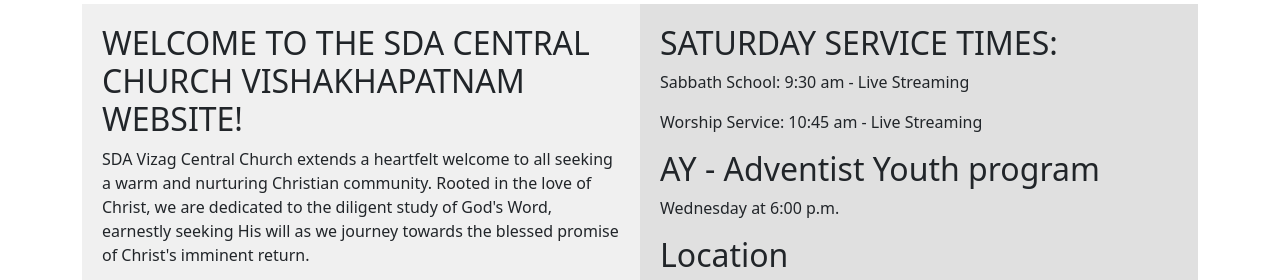
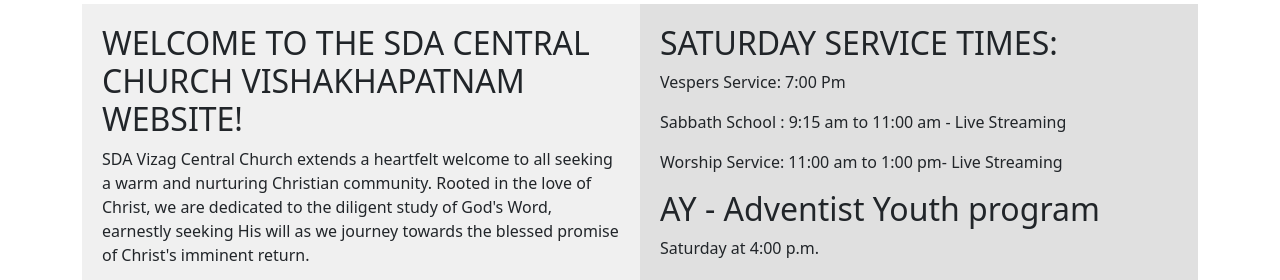
Before and after one commit to GaneshKuppa/SDACHURCHVSP, a plain HTML site: page index.html in a window 1280 px wide. Shown: the part 749-1029 px from the top of the page. Drawn offline with nearby package versions, Linux system fonts and the light colour scheme; grey boxes are pictures that could not be loaded.

Commit message:
Timings Commit

```diff
--- a/index.html
+++ b/index.html
@@ -388,12 +388,13 @@
     <div class="right">
       <div class="service-times">
         <h2>SATURDAY SERVICE TIMES:</h2>
-        <p>Sabbath School: 9:30 am - Live Streaming</p>
-        <p>Worship Service: 10:45 am - Live Streaming</p>
+        <p>Vespers Service: 7:00 Pm  </p>
+        <p>Sabbath School : 9:15 am to 11:00 am  - Live Streaming</p>
+        <p>Worship Service: 11:00 am to 1:00 pm- Live Streaming</p>
       </div>
       <div class="bible-study">
         <h2>AY - Adventist Youth program</h2>
-        <p>Wednesday at 6:00 p.m.</p>
+        <p>Saturday at 4:00 p.m.</p>
       </div>
       <div class="location-map">
         <h2>Location</h2>
```
